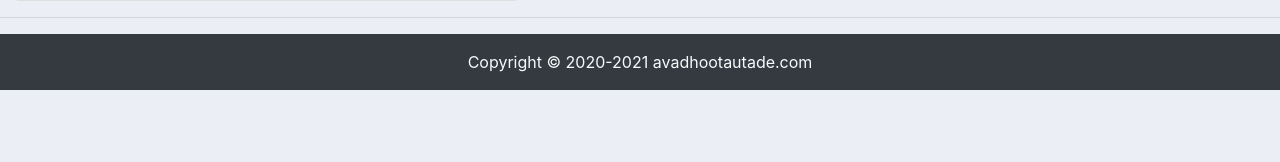
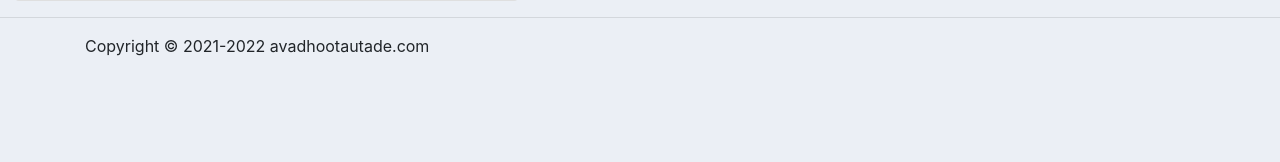
Before and after one commit to AVADHOOT888/CRM_FINAL, a Django app: page / in a window 1280 px wide. Shown: the part 459-621 px from the top of the page. Run offline with Django 3.2, Linux system fonts and the light colour scheme; a user stored in the database is signed in; data comes from the database, SQL or seed files in the repository; some libraries are stand-ins or nearby versions.

Commit message:
Update main.html

```diff
--- a/accounts/templates/accounts/main.html
+++ b/accounts/templates/accounts/main.html
@@ -9,6 +9,11 @@
 
 	<link rel="stylesheet" type="text/css" href="{% static '/css/main.css' %}">
 {% comment %} <style>
+
+    .footer {
+  bottom: 0;
+  position: absolute;
+}
 #logo {
 }
 
@@ -42,8 +47,12 @@ body {
     </div>
 	<hr>
 
-	<footer _ngcontent-serverapp-c52="" class="container-fluid bg-dark my-0 py-3 text-light"><p _ngcontent-serverapp-c52="" class="mb-0 text-center">Copyright © 2020-2021 avadhootautade.com</p></footer>
-
+<!-- 	<footer _ngcontent-serverapp-c52="" class="container-fluid bg-dark my-0 py-3 text-light"><p _ngcontent-serverapp-c52="" class="mb-0 text-center">Copyright © 2020-2021 avadhootautade.com</p></footer> -->
+	<div class="container footer navbar-fixed-bottom">
+  <footer>
+   Copyright © 2021-2022 avadhootautade.com
+  </footer>
+</div>
 </body>
 
 <script src="https://code.jquery.com/jquery-3.3.1.slim.min.js" integrity="sha384-q8i/X+965DzO0rT7abK41JStQIAqVgRVzpbzo5smXKp4YfRvH+8abtTE1Pi6jizo" crossorigin="anonymous"></script>
```
